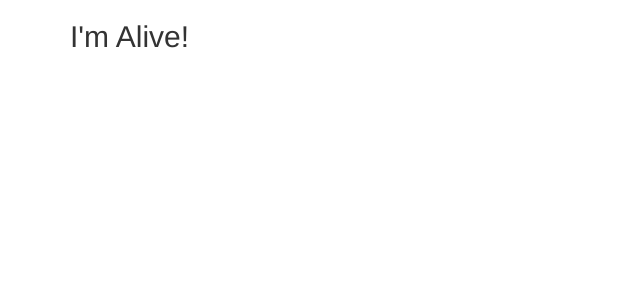
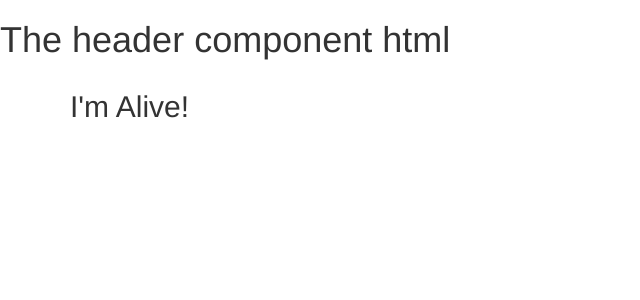
Before and after one commit to ZizoRibeiro/Chef_App, an Angular app: page / in a window 1280 px wide. Shown: the top 300 px of the page, without its empty margins (0-640 px from the left). Built offline with nearby package versions, Linux system fonts and the light colour scheme.

Commit message:
Created the header component

```diff
--- a/src/app/app.component.html
+++ b/src/app/app.component.html
@@ -1,3 +1,4 @@
+<app-header></app-header>
 <div class="container">
   <div class="row">
     <div class="col-md-12">
--- a/src/app/app.module.ts
+++ b/src/app/app.module.ts
@@ -4,10 +4,12 @@
 import { HttpModule } from '@angular/http';
 
 import { AppComponent } from './app.component';
+import { HeaderComponent } from './header/header.component';
 
 @NgModule({
   declarations: [
-    AppComponent
+    AppComponent,
+    HeaderComponent
   ],
   imports: [
     BrowserModule,
--- /dev/null
+++ b/src/app/header/header.component.html
@@ -0,0 +1 @@
+<h1>The header component html</h1>
```
Also changed, not shown: src/app/header/header.component.ts (added, +10 -0 lines).
